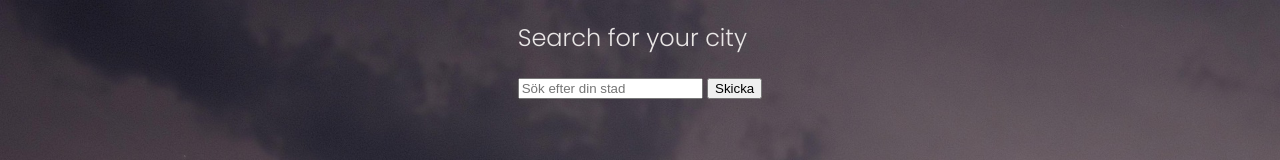
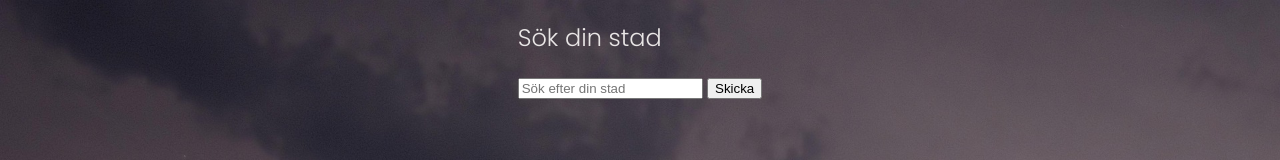
Before and after one commit to Eliasjohansson123/Weather-refactor, a plain HTML site: page weather/html/index.html in a window 1280 px wide. Shown: the top 160 px of the page. Drawn offline with Linux system fonts and the light colour scheme; no server answers.

Commit message:
ändrat språk till svenska i rubrik

```diff
--- a/weather/html/index.html
+++ b/weather/html/index.html
@@ -12,7 +12,7 @@
       <!-- Search / Input Area -->
       <header>
         <form class="input-wrapper" aria-labelledby="city-search-label">
-          <h2 id="city-search-label">Search for your city</h2>
+          <h2 id="city-search-label">Sök din stad</h2>
 
           <div class="input-container">
             <label for="input" class="visually-hidden"
```
